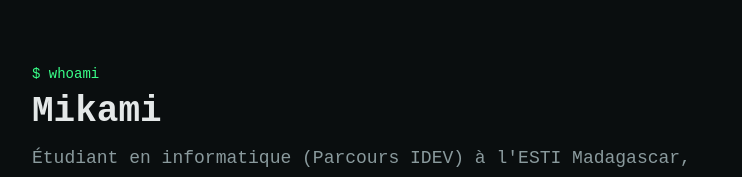
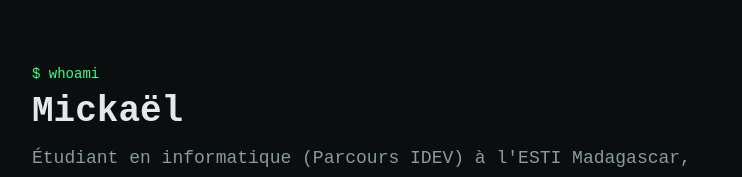
Before and after one commit to Mikami99/portfolio-web, a Next.js app: page / in a window 1280 px wide. Shown: the top 177 px of the page, without its empty margins (248-990 px from the left). Built offline with nearby package versions, Linux system fonts and the light colour scheme.

Commit message:
Change name from Mikami to Mickaël

```diff
--- a/app/page.tsx
+++ b/app/page.tsx
@@ -4,7 +4,7 @@ export default function Home() {
       <section>
         <p className="text-accent text-sm mb-2">$ whoami</p>
         <h1 className="text-3xl md:text-4xl font-bold mb-3">
-          Mikami
+          Mickaël
         </h1>
         <p className="text-muted text-lg leading-relaxed">
           Étudiant en informatique (Parcours IDEV) à l&apos;ESTI Madagascar,
```
